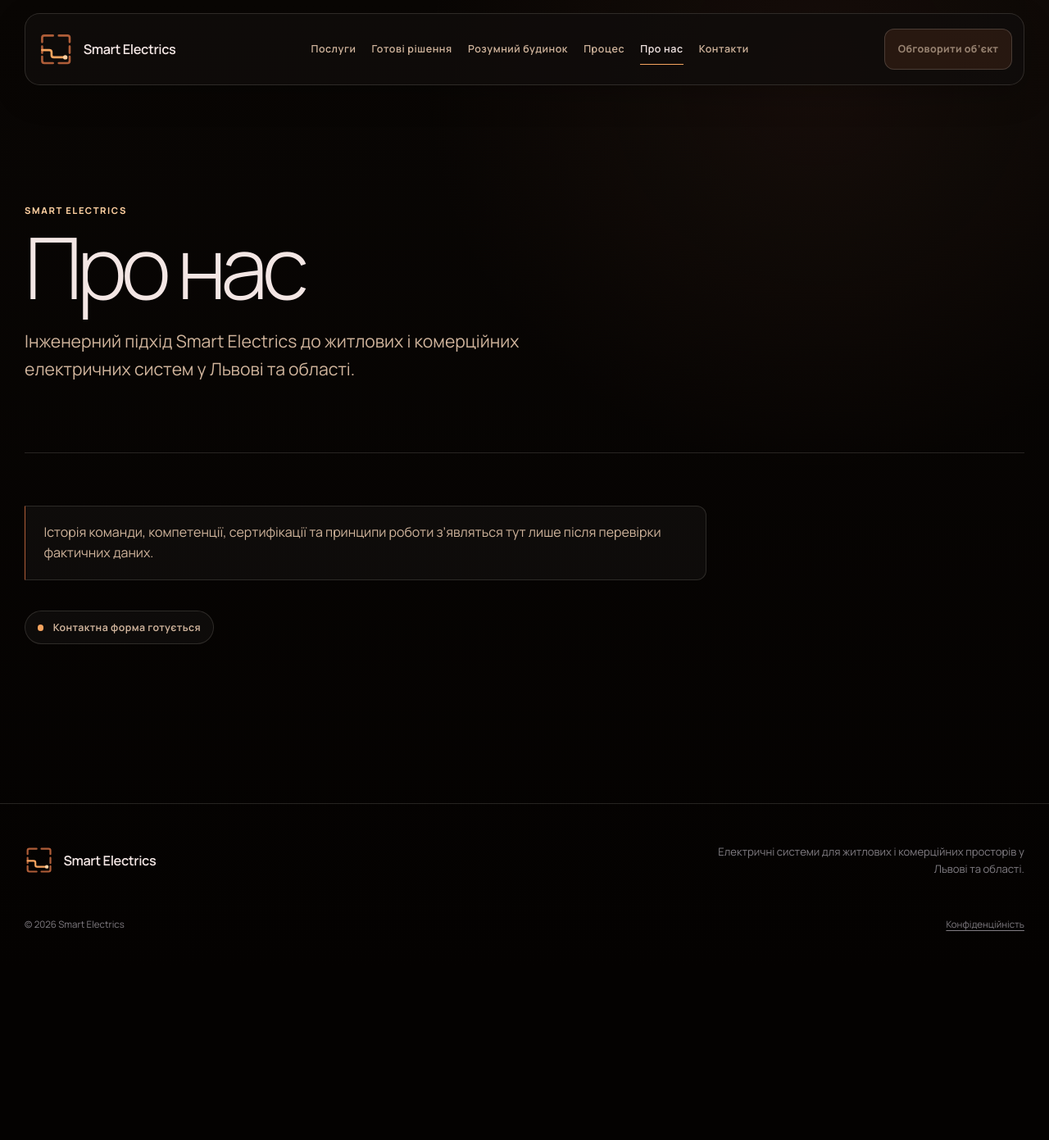
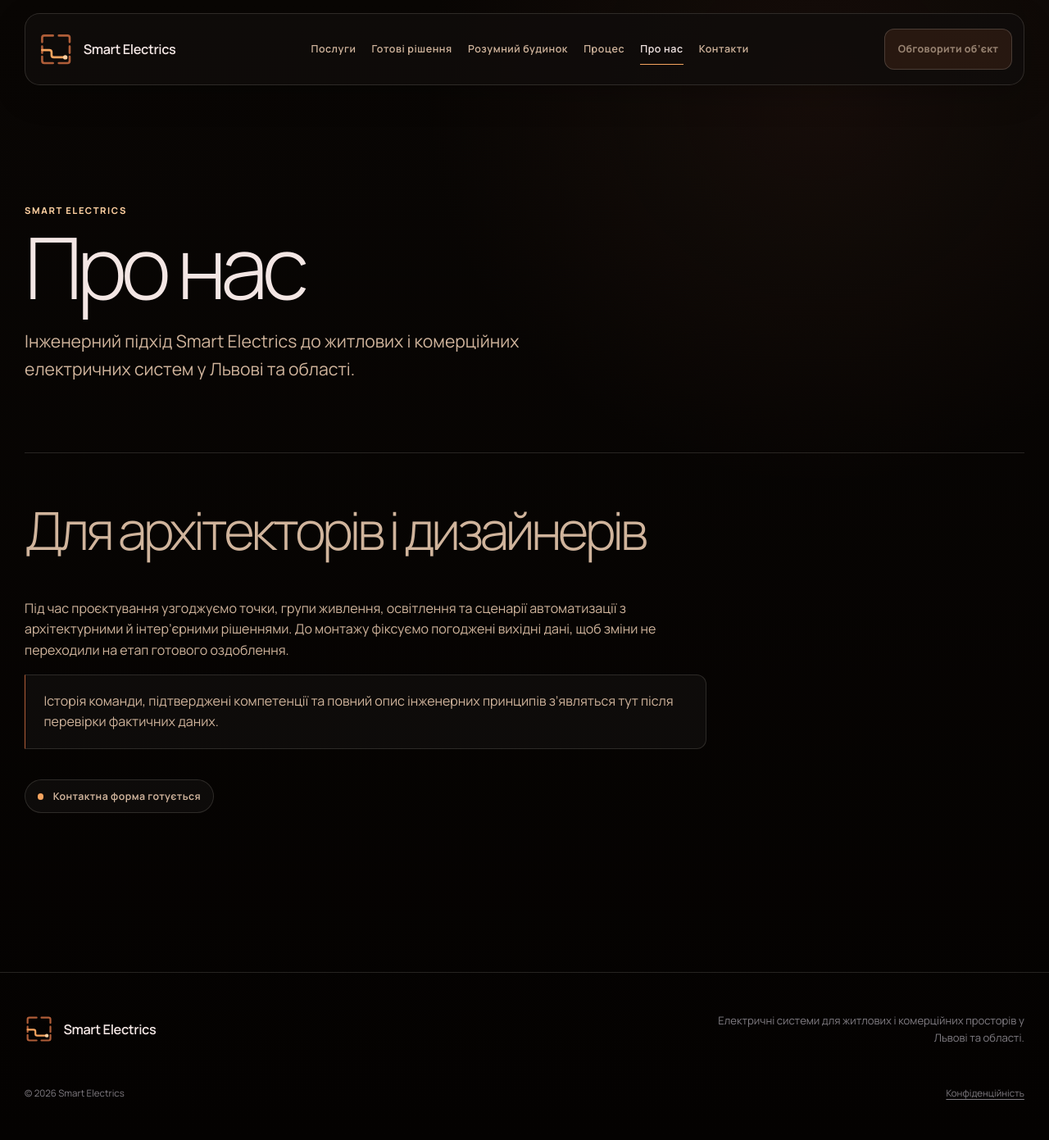
Before and after one commit to smart-electrics/smart-electrics.github.io, a Jekyll site: the page built from about.md, in a window 1280 px wide. Shown: the whole page at 82% size. Built offline with Jekyll 4.4.1, drawn with Linux system fonts in a browser that asks for light colours; before the commit the page ends 1185 px from its top, so only the background shows below that.

Commit message:
fix: make homepage routes and copy honest (#12)

```diff
--- a/about.md
+++ b/about.md
@@ -5,4 +5,9 @@ permalink: /about/
 kicker: Smart Electrics
 ---
 
-<p class="page-note">Історія команди, компетенції, сертифікації та принципи роботи з’являться тут лише після перевірки фактичних даних.</p>
+<section id="partners" aria-labelledby="partners-title">
+  <h2 id="partners-title">Для архітекторів і дизайнерів</h2>
+  <p>Під час проєктування узгоджуємо точки, групи живлення, освітлення та сценарії автоматизації з архітектурними й інтер’єрними рішеннями. До монтажу фіксуємо погоджені вихідні дані, щоб зміни не переходили на етап готового оздоблення.</p>
+</section>
+
+<p class="page-note">Історія команди, підтверджені компетенції та повний опис інженерних принципів з’являться тут після перевірки фактичних даних.</p>
```
Also changed, not shown: _data/site.yml (+6 -6 lines), tests/browser/home_experience.spec.js (+15 -1 lines), output/playwright/home-1024.png, output/playwright/home-1440.png, output/playwright/home-375.png, output/playwright/home-768.png, 1 other file.
